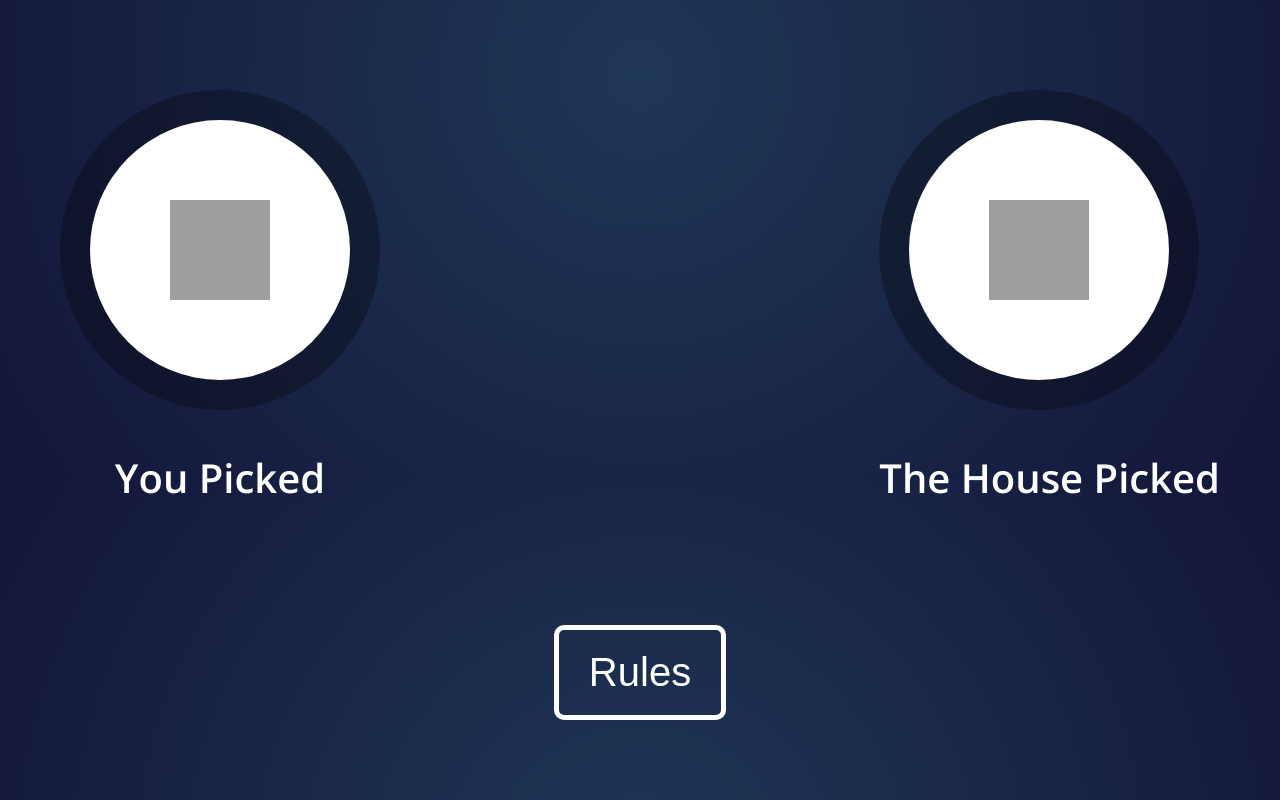
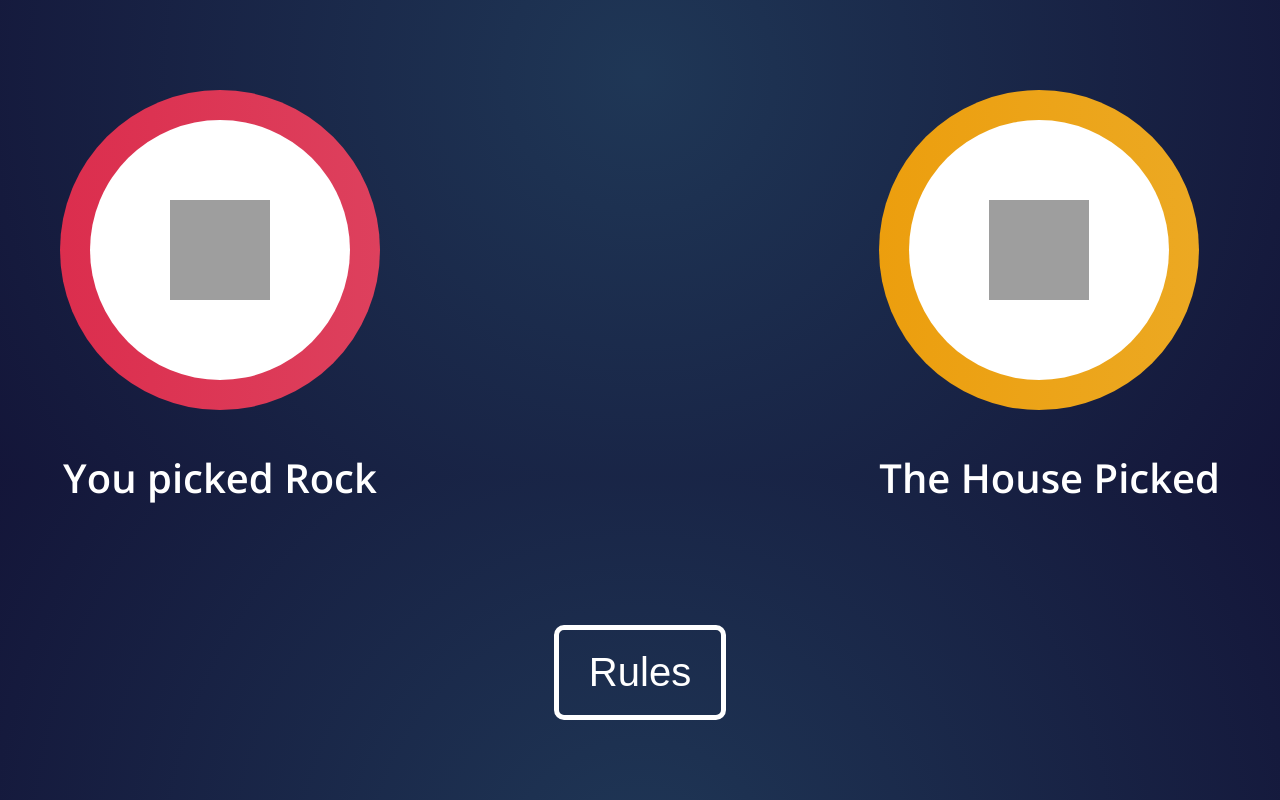
Before and after one commit to Olayinka-2/RPS_game, a React (Vite) app: page / in a window 1280 px wide. Both pictures are taken after a click on the element 640 px from the left and 873 px from the top of the page. Shown: the part 324-1124 px from the top of the page. Built offline with nearby package versions, Linux system fonts and the light colour scheme; grey boxes are pictures that could not be loaded.

Commit message:
game play move started

```diff
--- a/src/App.jsx
+++ b/src/App.jsx
@@ -3,7 +3,7 @@ import Modal from "./components/Modal";
 import Header from "./components/Header";
 import Footer from "./components/GameFooter";
 import GameField from "./components/GameField";
-import { useRef } from "react";
+import { useRef, useState } from "react";
 
 
 
@@ -12,6 +12,11 @@ function App() {
   const gameFieldDisplay = useRef(null);
   const playerItemDisplay = useRef(null);
 
+
+  const [clickPlayerImage, setClickPlayerImage] = useState({element: null, id:null});
+  const [housePick, setHousePick] = useState({element: null, id:null});
+
+
   return (
     <>
     <div className="game-container">
@@ -19,8 +24,17 @@ function App() {
 
       <main>
         <div className="game-body">
-          <MainPlayerItem gameFieldDisplay={gameFieldDisplay} playerItemDisplay={playerItemDisplay}/>
-          <GameField gameFieldDisplay={gameFieldDisplay} />
+          <MainPlayerItem
+            gameFieldDisplay={gameFieldDisplay}
+            playerItemDisplay={playerItemDisplay}
+            setClickPlayerImage = { setClickPlayerImage}
+            setHousePick = { setHousePick }  />
+
+          <GameField
+            gameFieldDisplay={gameFieldDisplay}
+            clickPlayerImage = {clickPlayerImage}
+            housePick = {housePick}
+            />
         </div>
         <Footer modalTarget={modalTarget} />
       </main>
--- a/src/components/GameField.jsx
+++ b/src/components/GameField.jsx
@@ -1,24 +1,37 @@
-import iconRock from "../assets/icon-rock.svg";
+import { useRef } from "react";
+import { useEffect } from "react";
 import iconPaper from "../assets/icon-paper.svg";
-import iconScissors from "../assets/icon-scissors.svg";
 
-export default function GameField({gameFieldDisplay}) {
+
+export default function GameField({gameFieldDisplay, clickPlayerImage, housePick}) {
+  const player1borderColor = useRef(null);
+  const player2borderColor = useRef(null);
+
+  useEffect(() => {
+    if (player1borderColor.current) {
+      player1borderColor.current.classList.add(`player1-border-${clickPlayerImage.id}`);
+    }
+    if(player2borderColor.current) {
+      player2borderColor.current.classList.add(`player1-border-${housePick.id}`);
+    }
+  }, [clickPlayerImage]);
+
   return (
     <>
       <div className="game-field" ref={gameFieldDisplay}>
             <div className="player1">
-              <div  className="player1-border">
-                <div>
-                  <img src={iconRock} alt="icon rock"/>
-                </div>
+              <div  className="player1-border"  ref={player1borderColor}>
+                  {clickPlayerImage.element}
               </div>
-             <div className="text" id="Player1-text">You Picked</div>
+              <div className="text" id="Player1-text">
+                {`You picked ${clickPlayerImage.id}`}
+              </div>
             </div>
             <div className="player2">
-              <div className="player2-border" >
-                <div>
-                  <img src={iconPaper} alt="icon paper" />
-                </div>
+              <div className="player2-border" ref={player2borderColor} >
+                {
+                  housePick.element
+                }
               </div>
              <div  className="text" id="Player2-text">The House Picked</div>
             </div>
--- a/src/components/MainPlayer.jsx
+++ b/src/components/MainPlayer.jsx
@@ -3,11 +3,20 @@ import iconRock from "../assets/icon-rock.svg";
 import iconPaper from "../assets/icon-paper.svg";
 import iconScissors from "../assets/icon-scissors.svg";
 
-export default function MainPlayerItem({gameFieldDisplay, playerItemDisplay}) {
+export default function MainPlayerItem({gameFieldDisplay, playerItemDisplay, setClickPlayerImage, setHousePick}) {
 
-  function handleClick() {
+  function handleClick(event) {
     gameFieldDisplay.current.style.display = "flex"
     playerItemDisplay.current.style.display = "none"
+
+    const selectedItem = event.currentTarget.dataset.item;
+
+    if(selectedItem) {
+      setSelectedImage(selectedItem, setClickPlayerImage);
+      setSelectedImage(getHouseItem(), setHousePick)
+    }
+
+
   }
 
   return (
@@ -33,3 +42,46 @@ export default function MainPlayerItem({gameFieldDisplay, playerItemDisplay}) {
     </>
   )
 }
+
+function setSelectedImage(item, setClickPlayerImage) {
+  switch (item) {
+    case "iconRock":
+      setClickPlayerImage({
+        element: (
+          <div data-item="iconRock">
+            <img src={iconRock} alt="icon rock" />
+          </div>
+        ),
+        id: "Rock"
+      });
+      break;
+    case "iconPaper":
+      setClickPlayerImage({
+        element: (
+          <div data-item="iconPaper">
+            <img src={iconPaper} alt="icon paper" />
+          </div>
+        ),
+        id: "Paper"
+      });
+      break;
+    case "iconScissors":
+      setClickPlayerImage({
+        element: (
+          <div data-item="iconScissors">
+            <img src={iconScissors} alt="icon scissors" />
+          </div>
+        ),
+        id: "Scissors"
+      });
+      break;
+    default:
+      console.warn("Unknown item selected");
+  }
+}
+
+function getHouseItem() {
+  const items = ["iconPaper", "iconScissors", "iconRock"];
+  const randomIndex = Math.floor(Math.random() * items.length);
+  return items[randomIndex];
+}
--- a/src/index.css
+++ b/src/index.css
@@ -208,10 +208,16 @@ main {
   border-radius: 50%;
   padding: 3rem;
 }
-/*
-.player1-border {
+
+.player1-border-Paper {
   background: var(--Paper-Gradient);
-} */
+}
+.player1-border-Rock {
+  background: var(--Rock-Gradient);
+}
+.player1-border-Scissors {
+  background: var(--Scissors-Gradient);
+}
 
 .player1-border div, .player2-border div {
   background: #fff;
```
